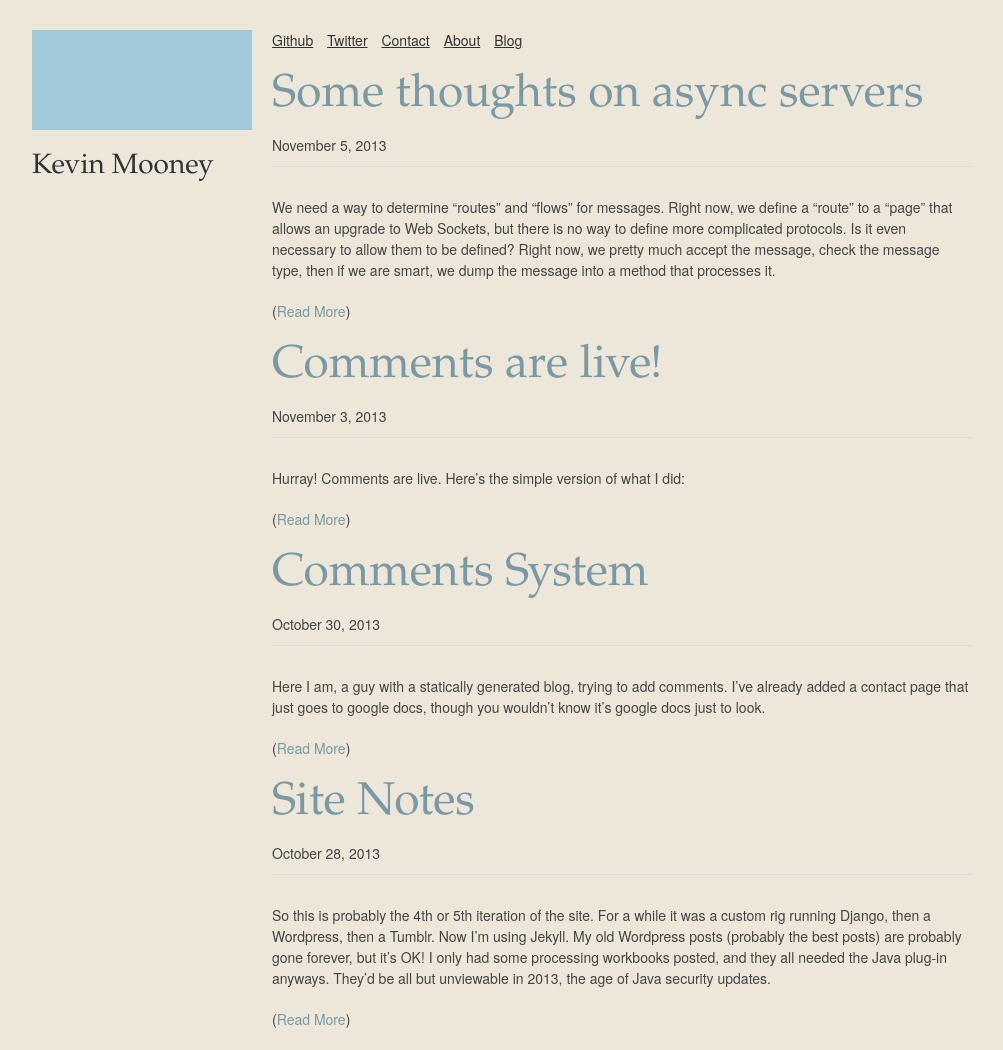
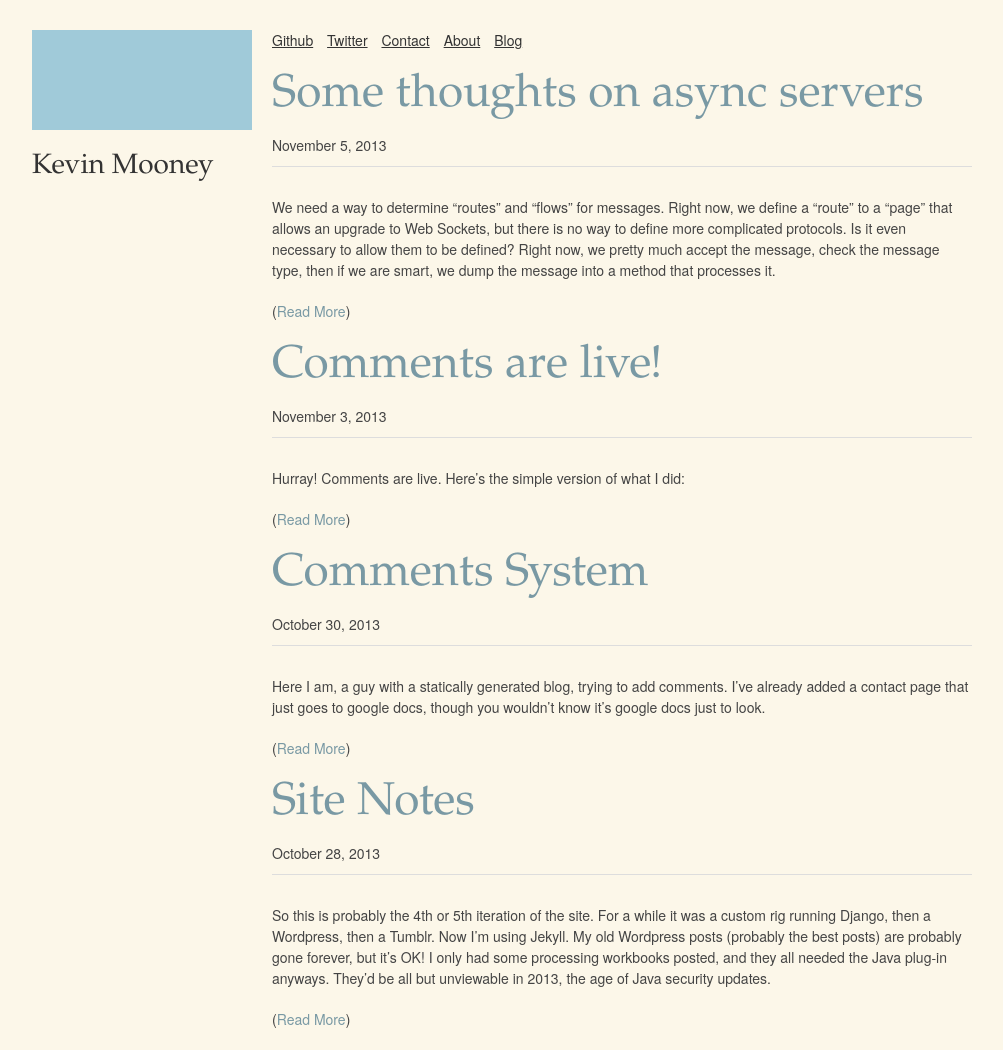
Before and after one commit to kmooney/kmooney.github.io, a Jekyll site: the page built from index.html, in a window 1280 px wide. Shown: the whole page, without its empty margins (138-1141 px from the left). Built offline with Jekyll 4.4.1, drawn with Linux system fonts in a browser that asks for light colours; nearby versions of some CDN libraries; Markdown is read by kramdown in place of the engine named in the settings.

Commit message:
New background color

```diff
--- a/css/main.css
+++ b/css/main.css
@@ -1,6 +1,6 @@
 body {
     margin-top: 30px;
-    background: #ece7d9;
+    background: #fcf7e9;
 
 }
 
```
